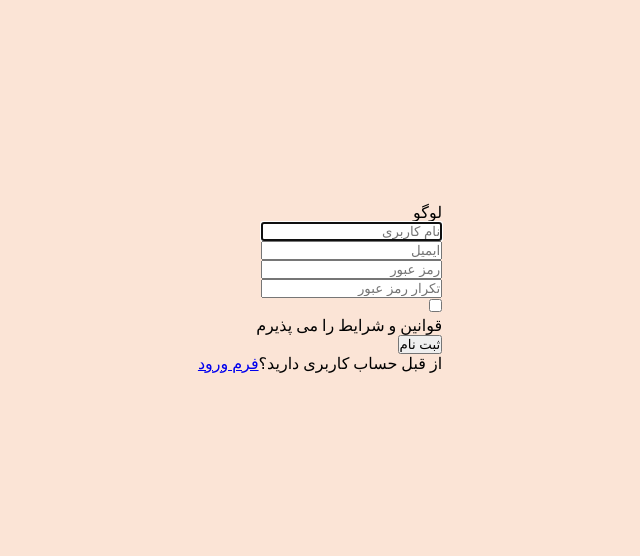
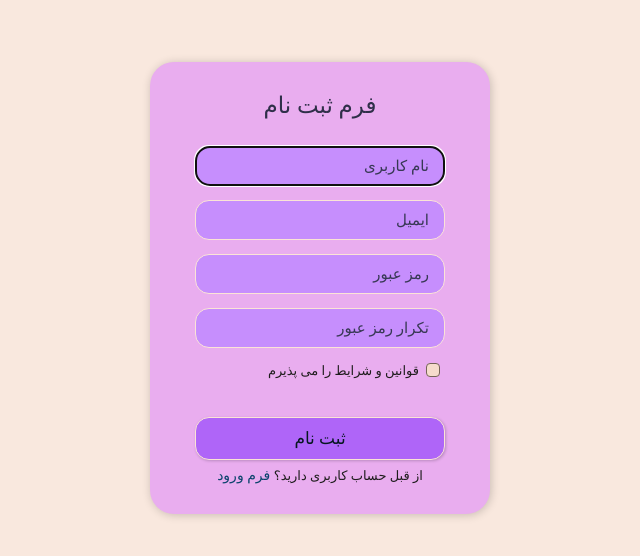
Before and after one commit to hheydarian/SignUp, a plain HTML site: page index.html in a window 1280 px wide. Shown: the part 112-668 px from the top of the page, without its empty margins (320-960 px from the left). Drawn offline with Linux system fonts and the light colour scheme.

Commit message:
Add CSS to project

```diff
--- a/assets/style/style.css
+++ b/assets/style/style.css
@@ -12,11 +12,95 @@ body {
   padding: 0;
 }
 .form {
-  background-color: #fbe4d6;
+  background-color: #f9e8de;
   height: 100vh;
   display: flex;
   align-items: center;
   justify-content: center;
 }
 .form_box {
+  background-color: #e9adef;
+  padding: 30px 45px;
+  border-radius: 24px;
+  box-shadow: 1px 1px 10px rgba(0, 0, 0, 0.2);
 }
+.form_box .logo {
+  text-align: center;
+  margin-bottom: 20px;
+  font-size: 23px;
+  font-weight: 500;
+  color: #2f2f49;
+}
+.input_box {
+  display: flex;
+  flex-direction: column;
+  justify-content: center;
+  width: 250px;
+}
+.input_box input {
+  font-family: Shabnam;
+  padding: 2px 14px;
+  margin: 7px 0;
+  background-color: #c68efd;
+  border: 1px solid #fbe4d6;
+  border-radius: 14px;
+  padding: 10px 15px;
+  color: #061720;
+  font-size: 16px;
+}
+.input_box ::placeholder {
+  color: #373854;
+  font-size: 15px;
+}
+.policy {
+  display: flex;
+  margin: 8px 0;
+}
+input[type="checkbox"] {
+  margin-right: 5px;
+  cursor: pointer;
+  appearance: none;
+  background-color: #f6dccc;
+  border: 1px solid #756458;
+  border-radius: 4px;
+  width: 14px;
+  height: 14px;
+}
+.policy .text {
+  margin-right: 7px;
+  font-size: 13px;
+  color: #1f1d1d;
+  cursor: pointer;
+}
+input[type="checkbox"]:checked {
+  background-color: #1a74b9;
+  border-color: #1d5f8e;
+}
+input[type="checkbox"]:hover {
+  border-color: #0c4a76;
+}
+.button input {
+  margin-top: 30px;
+  cursor: pointer;
+  background-color: #af65f8;
+  border: 1px solid #fbe4d6;
+  box-shadow: 1px 1px 3px rgba(0, 0, 0, 0.2);
+  transition: 0.3s;
+  font-size: 17px;
+}
+.button input:hover {
+  background-color: #775895;
+  border: 1px solid #bc9b87;
+  color: #e6e5e5;
+}
+.account {
+  color: #1f1d1d;
+  font-size: 13px;
+  margin-top: 8px 0;
+  text-align: center;
+}
+.account a {
+  text-decoration: none;
+  font-size: 14px;
+  color: #0b436c;
+}
--- a/index.html
+++ b/index.html
@@ -14,7 +14,7 @@
 <body>
     <div class="form">
         <div class="form_box">
-            <p class="logo">لوگو</p>
+            <p class="logo">فرم ثبت نام</p>
             <form action="#">
                 <div class="input_box">
                     <input name="name" type="text" required placeholder="نام کاربری" autofocus>
@@ -29,14 +29,15 @@
                     <input name="password" type="password" required placeholder="تکرار رمز عبور" minlength="5"
                         maxlength="10">
                 </div>
-                <div class="policy"> <input type="checkbox">
-                    <p>قوانین و شرایط را می پذیرم</p>
+                <div class="policy">
+                    <input class="check" id="policy" type="checkbox">
+                    <label for="policy" class="text">قوانین و شرایط را می پذیرم</label>
                 </div>
-                <div class="input_box buton">
+                <div class="input_box button">
                     <input name="submit" type="submit" value="ثبت نام">
                 </div>
-                <div class="text">
-                    <p>از قبل حساب کاربری دارید؟<a href="#">فرم ورود</a></p>
+                <div class="account">
+                    <p> از قبل حساب کاربری دارید؟<a href="#"> فرم ورود </a></p>
                 </div>
             </form>
         </div>
```
